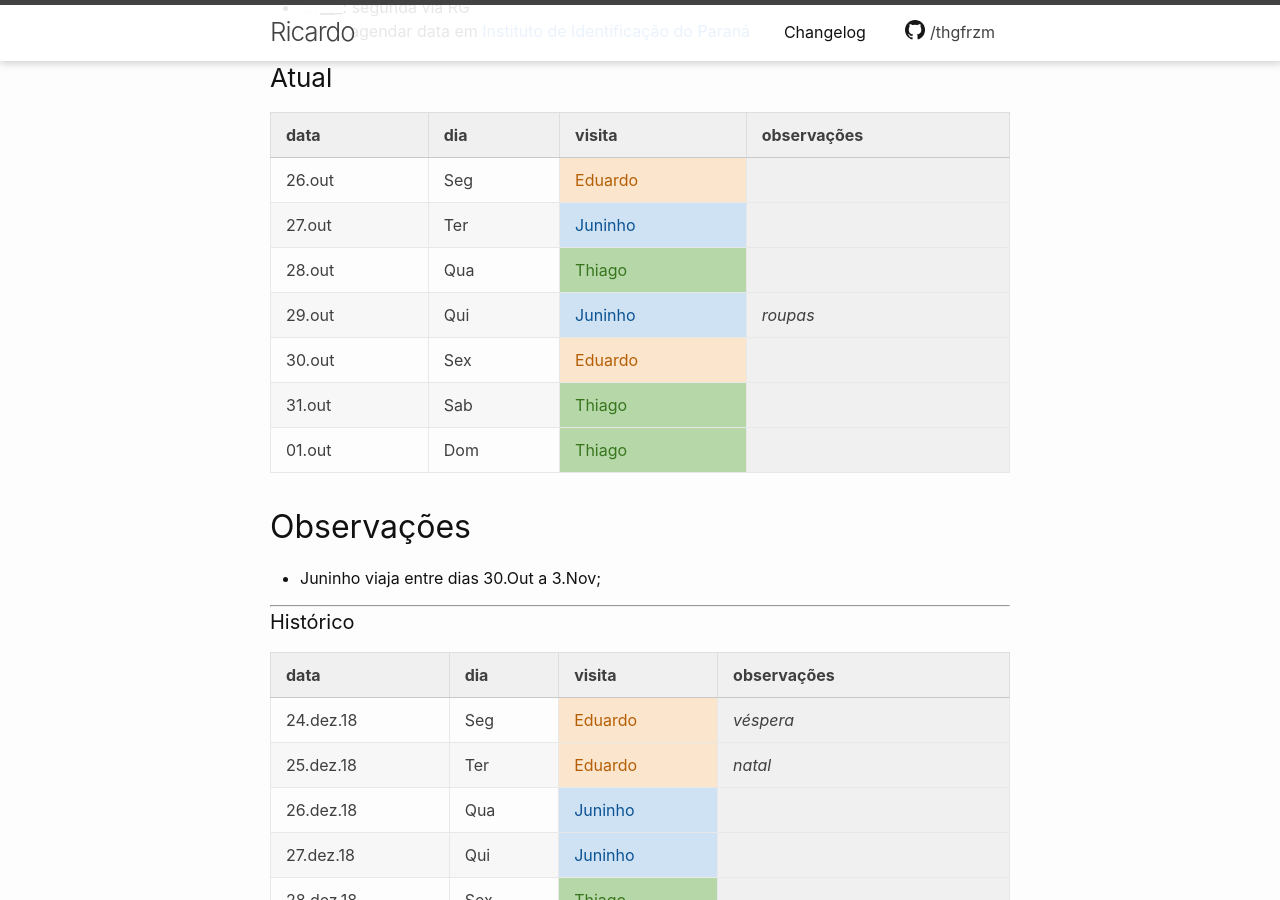
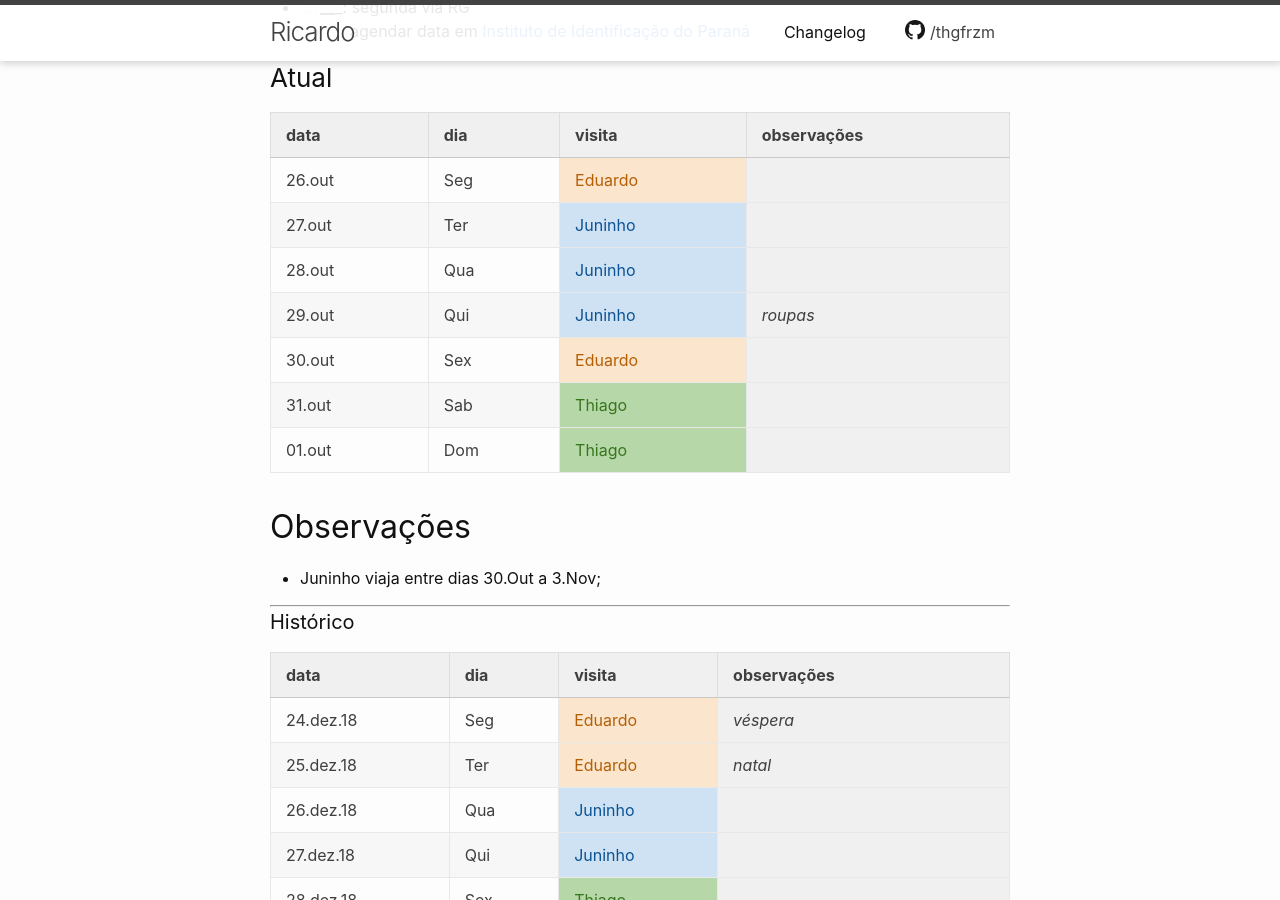
Before and after one commit to thgfrzm/ricardo, a Jekyll site: the page built from _posts/2018-12-23-escala-visitas.markdown, in a window 1280 px wide and 900 px high, scrolled down 367 px. Built offline with Jekyll 4.4.1, drawn with Linux system fonts in a browser that asks for light colours.

Commit message:
Update 2018-12-23-escala-visitas.markdown

```diff
--- a/_posts/2018-12-23-escala-visitas.markdown
+++ b/_posts/2018-12-23-escala-visitas.markdown
@@ -21,7 +21,7 @@ categories: agenda
 | ------ | --- | ------- | ----------- |
 | 26.out | Seg | Eduardo |             |
 | 27.out | Ter | Juninho |             |
-| 28.out | Qua | Thiago  |             |
+| 28.out | Qua | Juninho |             |
 | 29.out | Qui | Juninho | _roupas_    |
 | 30.out | Sex | Eduardo |             |
 | 31.out | Sab | Thiago  |             |
```
